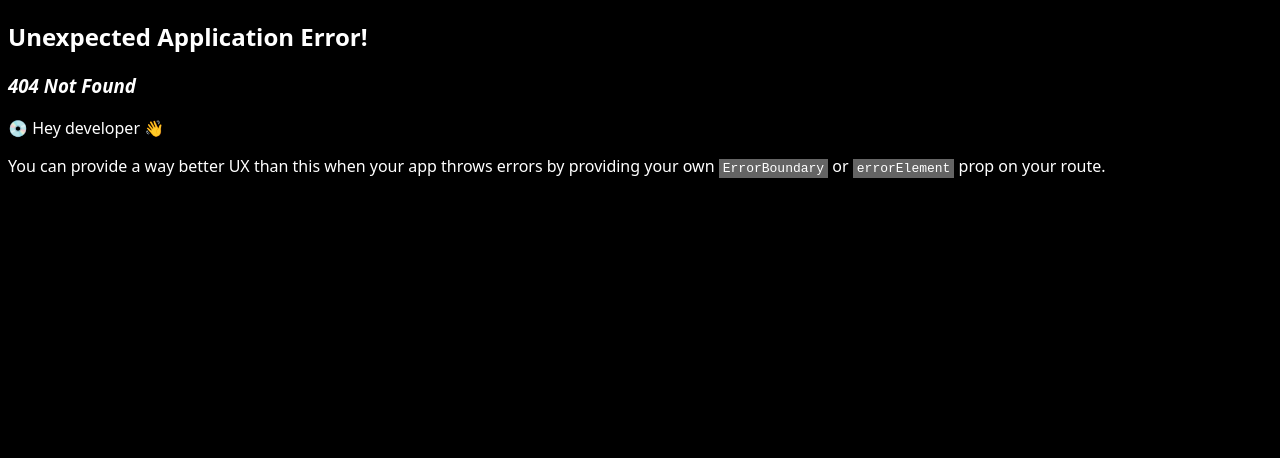
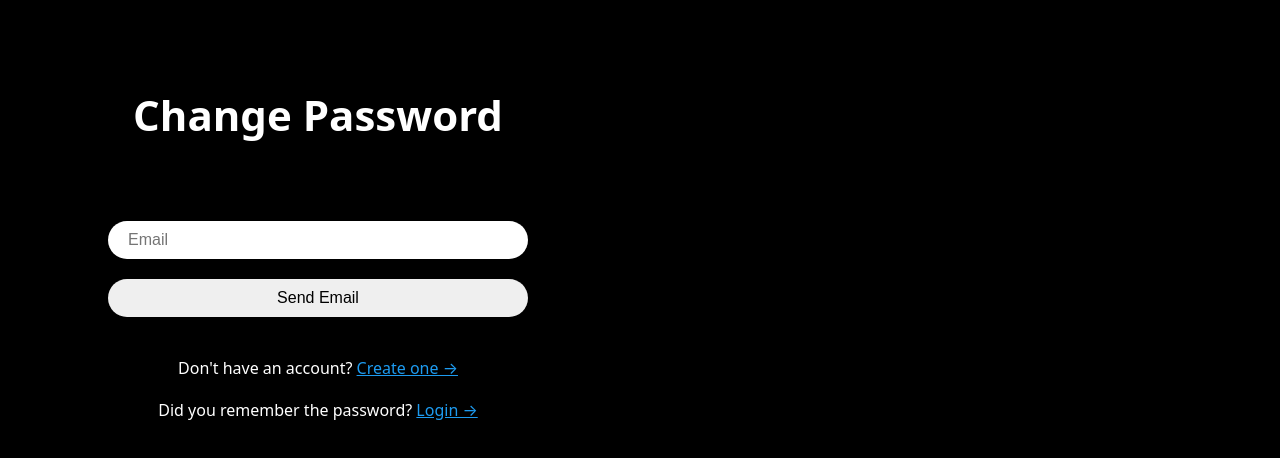
Before and after one commit to dani1552/nwitter-reloaded, a React (Vite) app in the folder nwitter-reloaded/: page /change-password in a window 1280 px wide. Before the commit this address had no page. Shown: the top 458 px of the page. Built offline with nearby package versions, Linux system fonts and the light colour scheme.

Commit message:
3.6 recap & code challenge

```diff
--- /dev/null
+++ b/nwitter-reloaded/src/components/change-password.tsx
@@ -0,0 +1,71 @@
+import { sendPasswordResetEmail } from "firebase/auth";
+import {
+  Error,
+  Input,
+  Title,
+  Wrapper,
+  Form,
+  Switcher,
+} from "../components/auth-components";
+import { useState } from "react";
+import { auth } from "../firebase";
+import { Link, useNavigate } from "react-router-dom";
+import { FirebaseError } from "firebase/app";
+
+export default function ChangePassword() {
+  const [email, setEmail] = useState("");
+  const [error, setError] = useState("");
+  const [isLoading, setLoading] = useState(false);
+  const navigate = useNavigate();
+
+  const onChange = (e: React.ChangeEvent<HTMLInputElement>) => {
+    const {
+      target: { value },
+    } = e;
+    setEmail(value);
+  };
+
+  const onSubmit = async (e: React.FormEvent<HTMLFormElement>) => {
+    e.preventDefault();
+    setError("");
+    if (isLoading || email === "") return;
+
+    try {
+      setLoading(true);
+      await sendPasswordResetEmail(auth, email);
+      navigate("/login");
+    } catch (e) {
+      if (e instanceof FirebaseError) {
+        setError(e.message);
+      }
+    } finally {
+      setLoading(false);
+    }
+  };
+
+  return (
+    <Wrapper>
+      <Title>Change Password</Title>
+      <Form onSubmit={onSubmit}>
+        <Input
+          onChange={onChange}
+          name="email"
+          value={email}
+          placeholder="Email"
+          type="email"
+          required
+        />
+        <Input type="submit" value={isLoading ? "Loading..." : "Send Email"} />
+      </Form>
+      {error !== "" ? <Error>{error}</Error> : null}
+      <Switcher>
+        Don't have an account?{" "}
+        <Link to="/create-account"> Create one &rarr;</Link>
+      </Switcher>
+      <Switcher>
+        Did you remember the password?{" "}
+        <Link to="/change-password"> Login &rarr;</Link>
+      </Switcher>
+    </Wrapper>
+  );
+}
--- /dev/null
+++ b/nwitter-reloaded/src/components/github-btn.tsx
@@ -0,0 +1,45 @@
+import styled from "styled-components";
+import { GithubAuthProvider } from "firebase/auth";
+import { signInWithPopup } from "firebase/auth";
+import { auth } from "../firebase";
+import { useNavigate } from "react-router-dom";
+
+const Button = styled.span`
+  margin-top: 50px;
+  background-color: white;
+  font-weight: 600;
+  width: 100%;
+  color: black;
+  padding: 10px 20px;
+  border-radius: 50px;
+  border: 0;
+  display: flex;
+  gap: 5px;
+  align-items: center;
+  justify-content: center;
+  cursor: pointer;
+`;
+
+const Logo = styled.img`
+  height: 25px;
+`;
+
+export default function GithubButton() {
+  const navigate = useNavigate();
+  const onClick = async () => {
+    try {
+      const provider = new GithubAuthProvider();
+      await signInWithPopup(auth, provider);
+      navigate("/");
+    } catch (error) {
+      console.error(error);
+    }
+  };
+
+  return (
+    <Button onClick={onClick}>
+      <Logo src="/github-logo.svg" />
+      Continue with Github
+    </Button>
+  );
+}
--- a/nwitter-reloaded/src/components/layout.tsx
+++ b/nwitter-reloaded/src/components/layout.tsx
@@ -3,7 +3,6 @@ import { Outlet } from "react-router-dom";
 export default function Layout() {
   return (
     <>
-      <h2>layout</h2>
       <Outlet />
     </>
   );
--- a/nwitter-reloaded/src/components/protected_route.tsx
+++ b/nwitter-reloaded/src/components/protected_route.tsx
@@ -7,7 +7,6 @@ export default function ProtectedRoute({
   children: React.ReactNode;
 }) {
   const user = auth.currentUser;
-  console.log(user);
   if (user === null) {
     return <Navigate to="/login" />;
   }
--- a/nwitter-reloaded/src/routes/create-account.tsx
+++ b/nwitter-reloaded/src/routes/create-account.tsx
@@ -11,6 +11,7 @@ import {
   Title,
   Wrapper,
 } from "../components/auth-components";
+import GithubButton from "../components/github-btn";
 
 export default function CreateAccount() {
   const navigate = useNavigate();
@@ -94,10 +95,15 @@ export default function CreateAccount() {
         />
       </Form>
       {error !== "" ? <Error>{error}</Error> : null}
-
       <Switcher>
-        Already have an account? <Link to="/login">log in &rarr;</Link>
+        Already have an account?{" "}
+        <Link to="/login">log in &rarr;</Link>
       </Switcher>
+      <Switcher>
+        Forget your password?{" "}
+        <Link to="/change-password"> Change password &rarr;</Link>
+      </Switcher>
+      <GithubButton />
     </Wrapper>
   );
 }
--- a/nwitter-reloaded/src/routes/login.tsx
+++ b/nwitter-reloaded/src/routes/login.tsx
@@ -3,7 +3,14 @@ import { Form, Link, useNavigate } from "react-router-dom";
 import { FirebaseError } from "firebase/app";
 import { signInWithEmailAndPassword } from "firebase/auth";
 import { auth } from "../firebase";
-import { Wrapper, Title, Input, Switcher, Error } from "../components/auth-components";
+import {
+  Wrapper,
+  Title,
+  Input,
+  Switcher,
+  Error,
+} from "../components/auth-components";
+import GithubButton from "../components/github-btn";
 
 export default function CreateAccount() {
   const navigate = useNavigate();
@@ -68,8 +75,13 @@ export default function CreateAccount() {
 
       <Switcher>
         Don't have an account?{" "}
-        <Link to="/create-account">Create one &rarr;</Link>
+        <Link to="/create-account"> Create one &rarr;</Link>
       </Switcher>
+      <Switcher>
+        Forget your password?{" "}
+        <Link to="/change-password"> Change password &rarr;</Link>
+      </Switcher>
+      <GithubButton />
     </Wrapper>
   );
 }
```
Also changed, not shown: nwitter-reloaded/src/App.tsx (+10 -1 lines), nwitter-reloaded/public/github-logo.svg (added).
